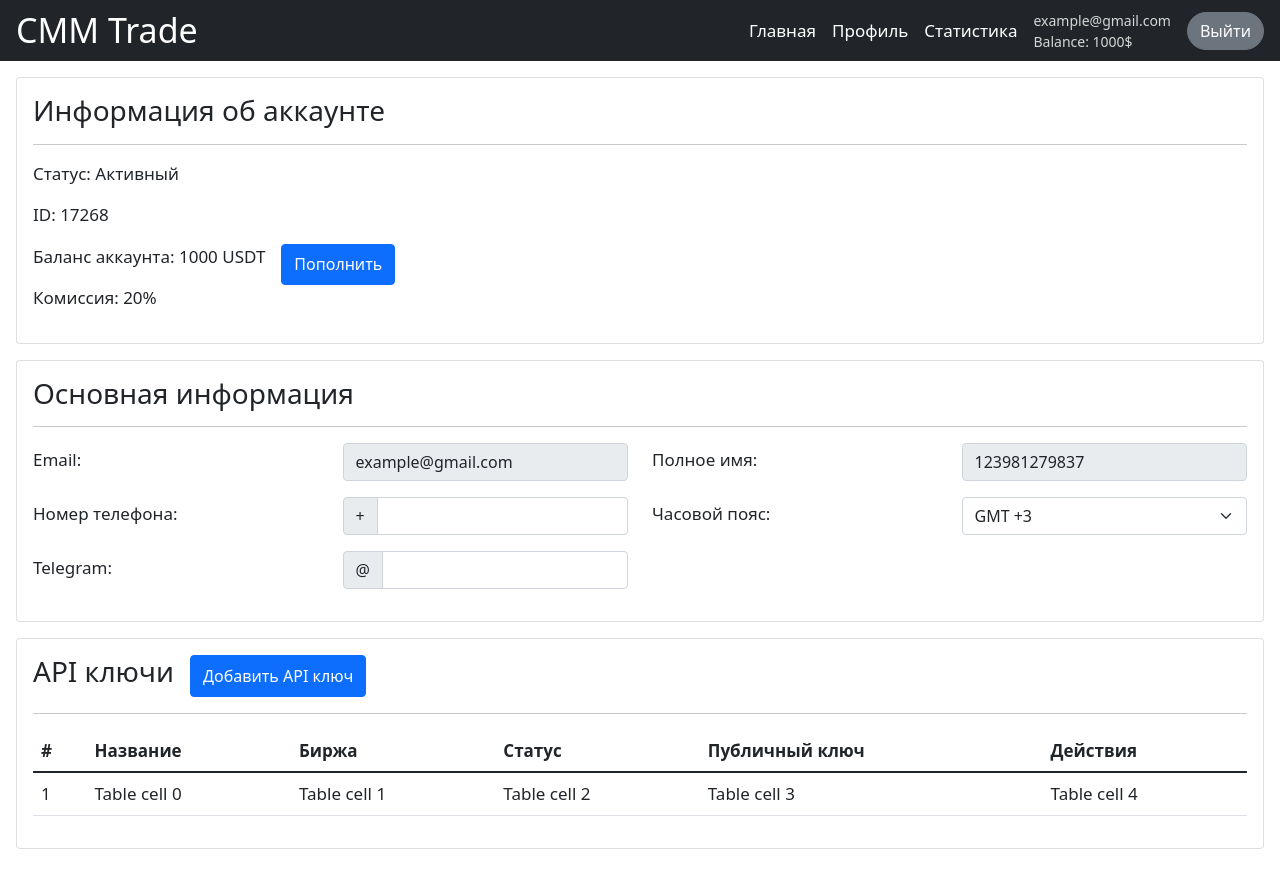
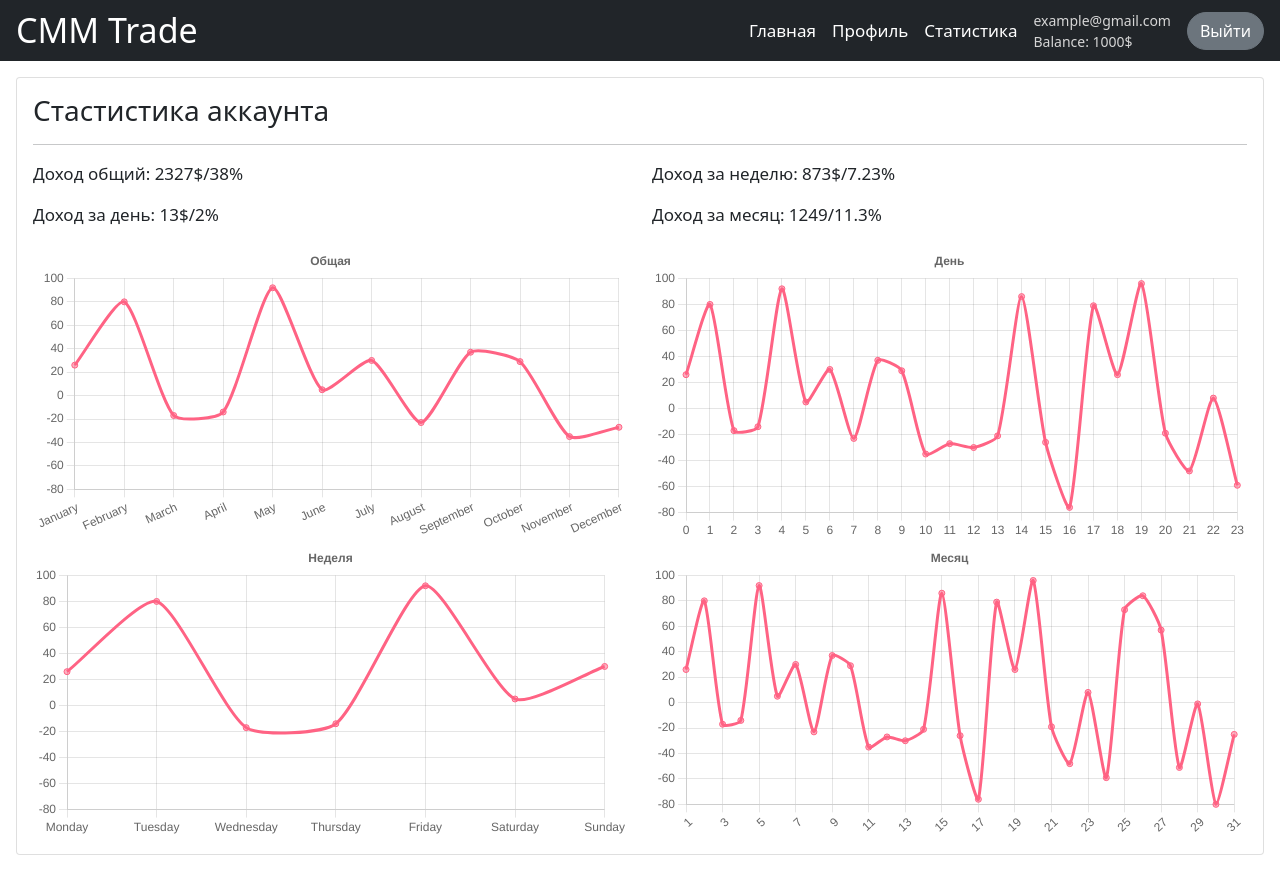
Before and after one commit to DaniilOkrug/cmm-trade-ui, a React (Create React App) app: page /office/statistics in a window 1280 px wide. Built offline with nearby package versions, Linux system fonts and the light colour scheme.

Commit message:
Statistics

```diff
--- /dev/null
+++ b/src/components/AdminMain/AdminMain.tsx
@@ -0,0 +1,17 @@
+import React, { FC } from "react";
+import "./AdminMain.css";
+
+interface TitleProps {
+  xz?: boolean;
+}
+
+const AdminMain: FC<TitleProps> = ({ xz }) => {
+  const [modalShow, setModalShow] = React.useState(false);
+  return (
+    <div>
+      <h1>AdminMain</h1>
+    </div>
+  );
+};
+
+export default AdminMain;
--- a/src/components/Apilist/Apilist.tsx
+++ b/src/components/Apilist/Apilist.tsx
@@ -1,6 +1,6 @@
 import React, { FC } from "react";
 import "./Apilist.css";
-import { Table } from "react-bootstrap";
+import { Button, Table } from "react-bootstrap";
 
 interface TitleProps {
   title: string;
@@ -25,9 +25,14 @@ const Apilist: FC<TitleProps> = ({ title, status, children }) => {
         <tbody>
           <tr>
             <td>1</td>
-            {Array.from({ length: 5 }).map((_, index) => (
-              <td key={index}>Table cell {index}</td>
-            ))}
+            <td>test</td>
+            <td>Binance Spot</td>
+            <td>Active</td>
+            <td>h24j6kjhn6b7l3k24;l4kk6kj312l3kkj56</td>
+            <td>
+              <Button>Проверить</Button>{' '}
+              <Button>Удалить</Button>
+            </td>
           </tr>
         </tbody>
       </Table>
--- a/src/components/Office/Offiice.tsx
+++ b/src/components/Office/Offiice.tsx
@@ -12,8 +12,7 @@ const Office: FC<TitleProps> = ({ title, subtitle, children }) => {
     <Container fluid className="office">
       <Row className="accountActions">
         <div>
-          <Button>Пополнить</Button>{" "}
-          <Button>Создать робота</Button>{" "}
+          <Button>Пополнить</Button> <Button>Создать робота</Button>{" "}
           <Button variant="danger">Остановить роботов</Button>{" "}
         </div>
       </Row>
@@ -105,21 +104,15 @@ const Office: FC<TitleProps> = ({ title, subtitle, children }) => {
                   <tbody>
                     <tr>
                       <td>1</td>
-                      {Array.from({ length: 9 }).map((_, index) => (
-                        <td key={index}>Table cell {index}</td>
-                      ))}
-                    </tr>
-                    <tr>
-                      <td>2</td>
-                      {Array.from({ length: 9 }).map((_, index) => (
-                        <td key={index}>Table cell {index}</td>
-                      ))}
-                    </tr>
-                    <tr>
-                      <td>3</td>
-                      {Array.from({ length: 9 }).map((_, index) => (
-                        <td key={index}>Table cell {index}</td>
-                      ))}
+                      <td>test</td>
+                      <td>Ожидание</td>
+                      <td>Active</td>
+                      <td>Binance Futures</td>
+                      <td>132</td>
+                      <td>35, 1.1</td>
+                      <td>3500$</td>
+                      <td>11.4</td>
+                      <td>-</td>
                     </tr>
                   </tbody>
                 </Table>
--- /dev/null
+++ b/src/components/Statistics/Statistics.tsx
@@ -0,0 +1,222 @@
+import React, { FC } from "react";
+import "./Statistics.css";
+import { Card, Button, Container, Row, Col } from "react-bootstrap";
+import { Line } from "react-chartjs-2";
+import {
+  CategoryScale,
+  LinearScale,
+  PointElement,
+  LineElement,
+  Title,
+  Legend,
+  Chart as ChartJS,
+  Tooltip,
+} from "chart.js";
+
+interface TitleProps {
+  title?: string;
+  subtitle?: string;
+}
+
+ChartJS.register(
+  CategoryScale,
+  LinearScale,
+  PointElement,
+  LineElement,
+  Title,
+  Tooltip,
+  Legend
+);
+
+const Statistics: FC<TitleProps> = ({ title, subtitle, children }) => {
+  const optionsGeneral = {
+    responsive: true,
+    plugins: {
+      legend: {
+        display: false,
+      },
+      title: {
+        display: true,
+        text: "Общая",
+      },
+    },
+  };
+
+  const optionsDay = {
+    responsive: true,
+    plugins: {
+      legend: {
+        display: false,
+      },
+      title: {
+        display: true,
+        text: "День",
+      },
+    },
+  };
+
+  const optionsWeek = {
+    responsive: true,
+    plugins: {
+      legend: {
+        display: false,
+      },
+      title: {
+        display: true,
+        text: "Неделя",
+      },
+    },
+  };
+
+  const optionsMonth = {
+    responsive: true,
+    plugins: {
+      legend: {
+        display: false,
+      },
+      title: {
+        display: true,
+        text: "Месяц",
+      },
+    },
+  };
+
+  const hours = [
+    0, 1, 2, 3, 4, 5, 6, 7, 8, 9, 10, 11, 12, 13, 14, 15, 16, 17, 18, 19, 20,
+    21, 22, 23,
+  ];
+
+  const days = [
+    1, 2, 3, 4, 5, 6, 7, 8, 9, 10, 11, 12, 13, 14, 15, 16, 17, 18, 19, 20, 21,
+    22, 23, 24, 25, 26, 27, 28, 29, 30, 31,
+  ];
+  const week = [
+    "Monday",
+    "Tuesday",
+    "Wednesday",
+    "Thursday",
+    "Friday",
+    "Saturday",
+    "Sunday",
+  ];
+
+  const labels = [
+    "January",
+    "February",
+    "March",
+    "April",
+    "May",
+    "June",
+    "July",
+    "August",
+    "September",
+    "October",
+    "November",
+    "December",
+  ];
+
+  const dataGeneral = {
+    labels: labels,
+    datasets: [
+      {
+        tension: 0.2,
+        data: [
+          26, 80, -17, -14, 92, 5, 30, -23, 37, 29, -35, -27, -30, -21, 86, -26,
+          -76, 79, 26, 96, -19, -48, 8, -59, 73, 84, 57, -51, -1, -80, -25,
+        ],
+        borderColor: "rgb(255, 99, 132)",
+        backgroundColor: "rgba(255, 99, 132, 0.5)",
+      },
+    ],
+  };
+
+  const dataDay = {
+    labels: hours,
+    datasets: [
+      {
+        tension: 0.2,
+        data: [
+          26, 80, -17, -14, 92, 5, 30, -23, 37, 29, -35, -27, -30, -21, 86, -26,
+          -76, 79, 26, 96, -19, -48, 8, -59, 73, 84, 57, -51, -1, -80, -25,
+        ],
+        borderColor: "rgb(255, 99, 132)",
+        backgroundColor: "rgba(255, 99, 132, 0.5)",
+      },
+    ],
+  };
+
+  const dataWeek = {
+    labels: week,
+    datasets: [
+      {
+        tension: 0.2,
+        data: [
+          26, 80, -17, -14, 92, 5, 30, -23, 37, 29, -35, -27, -30, -21, 86, -26,
+          -76, 79, 26, 96, -19, -48, 8, -59, 73, 84, 57, -51, -1, -80, -25,
+        ],
+        borderColor: "rgb(255, 99, 132)",
+        backgroundColor: "rgba(255, 99, 132, 0.5)",
+      },
+    ],
+  };
+
+  const dataMonth = {
+    labels: days,
+    datasets: [
+      {
+        tension: 0.2,
+        data: [
+          26, 80, -17, -14, 92, 5, 30, -23, 37, 29, -35, -27, -30, -21, 86, -26,
+          -76, 79, 26, 96, -19, -48, 8, -59, 73, 84, 57, -51, -1, -80, -25,
+        ],
+        borderColor: "rgb(255, 99, 132)",
+        backgroundColor: "rgba(255, 99, 132, 0.5)",
+      },
+    ],
+  };
+
+  return (
+    <div className="statistics">
+      <Container fluid className="p-3">
+        <Card>
+          <Card.Body>
+            <h3>Стастистика аккаунта</h3>
+
+            <hr />
+
+            <Row>
+              <Col>
+                <p>Доход общий: 2327$/38%</p>
+                <p>Доход за день: 13$/2%</p>
+              </Col>
+              <Col>
+                <p>Доход за неделю: 873$/7.23%</p>
+                <p>Доход за месяц: 1249/11.3%</p>
+              </Col>
+            </Row>
+
+            <Row>
+              <Col>
+                <Line options={optionsGeneral} data={dataGeneral} />
+              </Col>
+              <Col>
+                <Line options={optionsDay} data={dataDay} />
+              </Col>
+            </Row>
+
+            <Row>
+              <Col>
+                <Line options={optionsWeek} data={dataWeek} />
+              </Col>
+              <Col>
+                <Line options={optionsMonth} data={dataMonth} />
+              </Col>
+            </Row>
+          </Card.Body>
+        </Card>
+      </Container>
+    </div>
+  );
+};
+
+export default Statistics;
--- a/src/components/index.ts
+++ b/src/components/index.ts
@@ -6,6 +6,8 @@ import Office from "./Office/Offiice";
 import API from "./API/API";
 import ModalAddApi from "./ModalAddApi/ModalAddApi";
 import Apilist from "./Apilist/Apilist";
+import Statistics from "./Statistics/Statistics";
+import AdminMain from "./AdminMain/AdminMain";
 
 export {
   Menu,
@@ -16,4 +18,6 @@ export {
   Apilist,
   API,
   ModalAddApi,
+  Statistics,
+  AdminMain,
 };
--- a/src/index.tsx
+++ b/src/index.tsx
@@ -5,7 +5,7 @@ import "bootstrap/dist/css/bootstrap.min.css";
 import reportWebVitals from "./reportWebVitals";
 import { BrowserRouter, Route, Routes } from "react-router-dom";
 import { Pages } from "./pages/index";
-import { Profile, Office } from "./components/index"
+import { Profile, Office, Statistics, AdminMain } from "./components/index";
 
 ReactDOM.render(
   <BrowserRouter>
@@ -15,9 +15,21 @@ ReactDOM.render(
       <Route path="/signup" element={<Pages.SignUp />} />
       <Route path="/office" element={<Pages.Dashboard />}>
         <Route path="/office/" element={<Office />} />
-        <Route path="/office/statistics" element={<Profile />} />
+        <Route path="/office/statistics" element={<Statistics />} />
         <Route path="/office/profile" element={<Profile />} />
-
+        <Route
+          path="*"
+          element={
+            <main style={{ padding: "1rem" }}>
+              <p>There's nothing here!</p>
+            </main>
+          }
+        />
+      </Route>
+      <Route path="/admin" element={<Pages.AdminPanel />}>
+        <Route path="/admin/" element={<AdminMain />} />
+        {/* <Route path="/admin/statistics" element={<BotSettings />} /> */}
+        {/* <Route path="/admin/profile" element={<CoinsBlackList />} /> */}
         <Route
           path="*"
           element={
--- /dev/null
+++ b/src/pages/AdminPanel/AdminPanel.tsx
@@ -0,0 +1,26 @@
+import React, { FC } from "react";
+import "./AdminPanel.css";
+import * as Components from "../../components/index";
+import { Outlet } from "react-router-dom";
+
+const DashboardMenu = Components.DashboardMenu;
+
+interface TitleProps {
+  title?: string;
+  subtitle?: string;
+}
+
+const AdminPanel: FC<TitleProps> = ({ title, subtitle, children }) => {
+  return (
+    <div>
+      <DashboardMenu />
+
+      <h1>AdminPanel</h1>
+      <main className="wrapper">
+        <Outlet />
+      </main>
+    </div>
+  );
+};
+
+export default AdminPanel;
--- a/src/pages/index.ts
+++ b/src/pages/index.ts
@@ -2,10 +2,12 @@ import Home from './Home/Home'
 import Login from './Login/Login'
 import SignUp from './SignUp/SignUp'
 import Dashboard from './Dashboard/Dashboard'
+import AdminPanel from './AdminPanel/AdminPanel'
 
 export const Pages = {
   Home,
   Login,
   SignUp,
   Dashboard,
+  AdminPanel,
 };
```
Also changed, not shown: src/components/AdminMain/AdminMain.css (added), src/components/Statistics/Statistics.css (added), src/pages/AdminPanel/AdminPanel.css (added).
